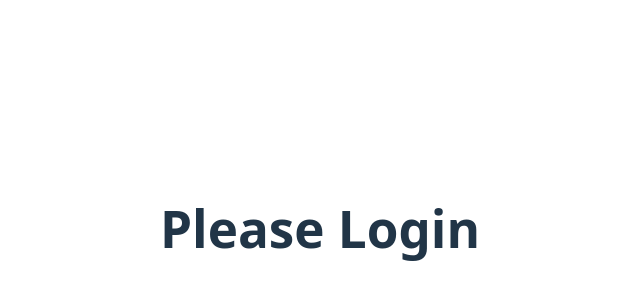
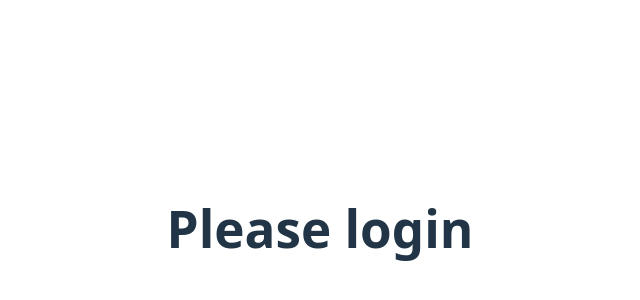
Before and after one commit to kamyarrazi14999/kamyarrazi, a React (Vite) app: page / in a window 1280 px wide. Shown: the part 172-472 px from the top of the page, without its empty margins (320-960 px from the left). Built offline with nearby package versions, Linux system fonts and the light colour scheme.

Commit message:
Refactor conditional rendering for login state in App component

```diff
--- a/src/App.jsx
+++ b/src/App.jsx
@@ -13,8 +13,8 @@ function App() {
 
     return (
       <>
-        {islogin == true ? <h1 onClick={handelstate}>Welcome to the website</h1> :
-          <h1 onClick={handelstate}>Please Login</h1>}
+        {islogin == true && <h1 onClick={handelstate}>Welcome to the website</h1> }
+        {islogin == false && <h1 onClick={handelstate}>Please login</h1> }
 
       </>
     );
```
